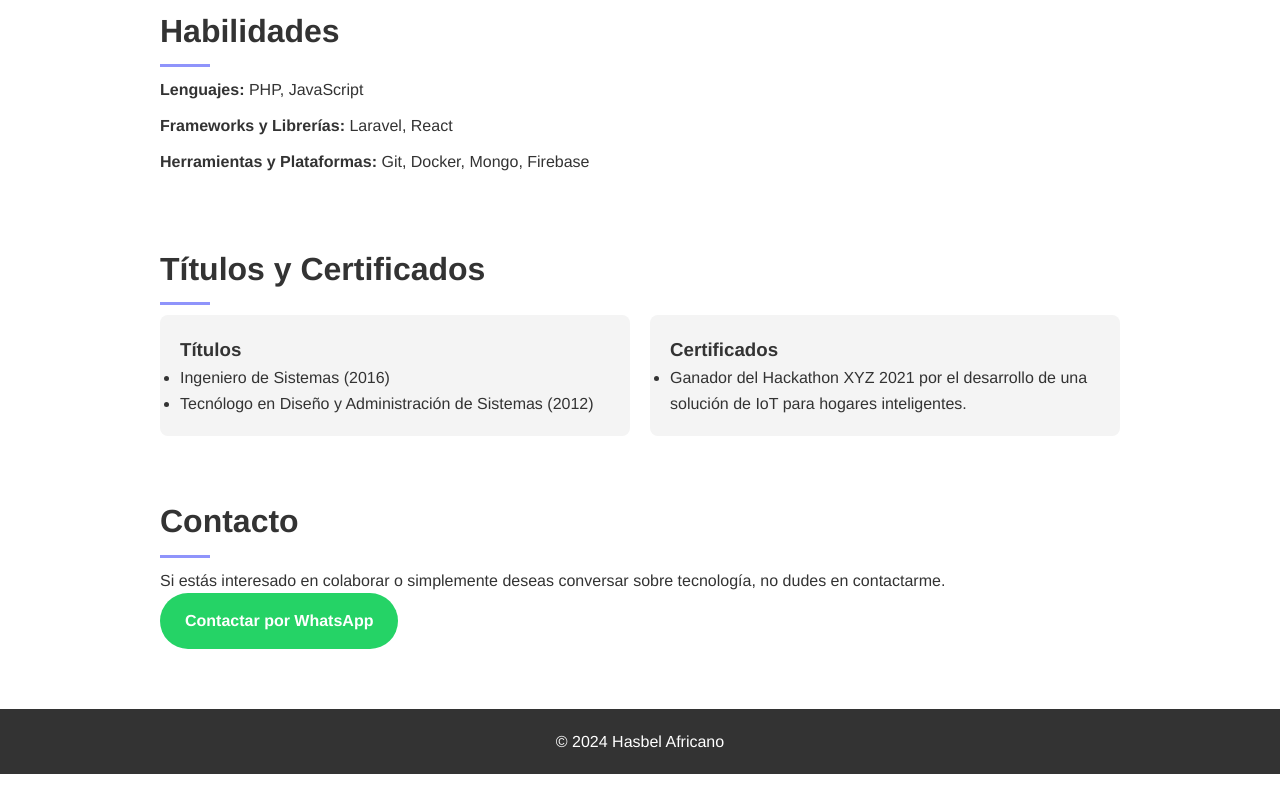
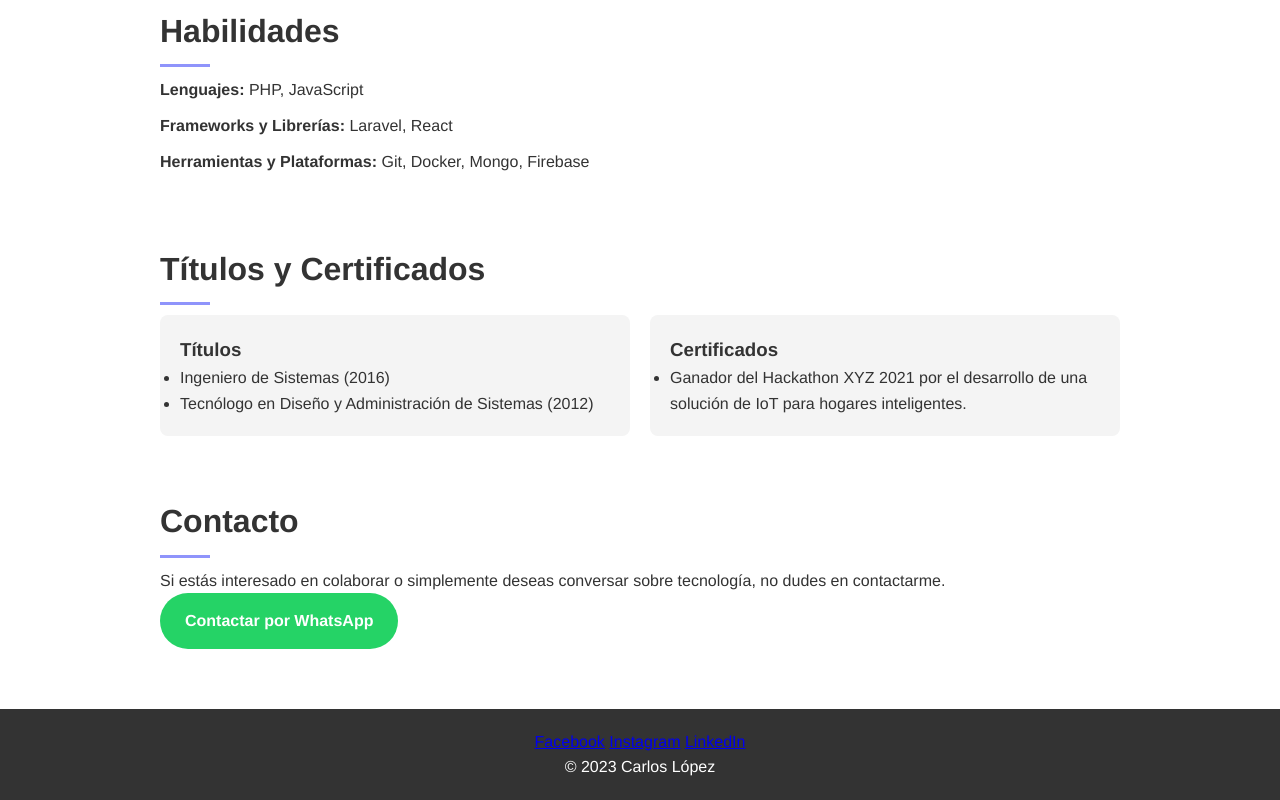
Before and after one commit to hasbelcaro/hasbelcaro, a plain HTML site: page index.html in a window 1280 px wide. Shown: the part 932-1732 px from the top of the page. Before the commit the page ends 1706 px from the top, so only its background shows below. Drawn offline with Linux system fonts and the light colour scheme.

Commit message:
Añadir redes sociales

```diff
--- a/index.html
+++ b/index.html
@@ -254,15 +254,26 @@
         </p>
         <a
           class="contact-button"
-          href="https://wa.me/+573164145025"
-          target="Hola, estoy interesdo en contactarte."
+          href="https://wa.me/tu-numero-de-telefono"
+          target="_blank"
           >Contactar por WhatsApp</a
         >
       </section>
     </main>
 
     <footer>
-      <p>&copy; 2024 Hasbel Africano</p>
+      <div class="social-media">
+        <a href="https://www.facebook.com/hasbelcaro" target="_blank"
+          >Facebook</a
+        >
+        <a href="https://www.instagram.com/hasbelcaro" target="_blank"
+          >Instagram</a
+        >
+        <a href="https://www.linkedin.com/in/hasbelcaro" target="_blank"
+          >LinkedIn</a
+        >
+      </div>
+      <p>&copy; 2023 Carlos López</p>
     </footer>
   </body>
 </html>
```
